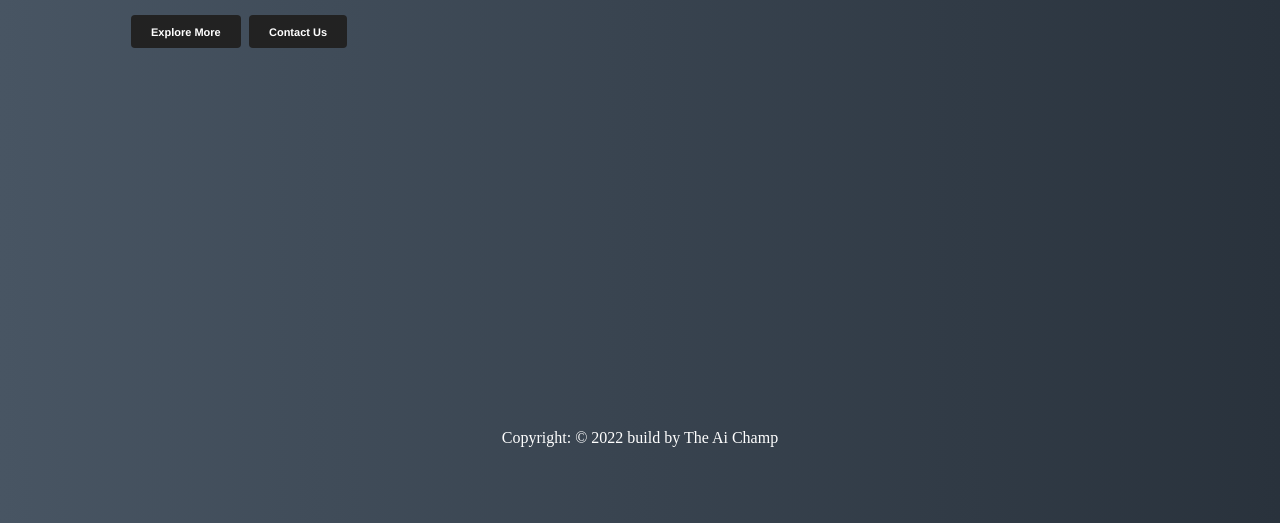
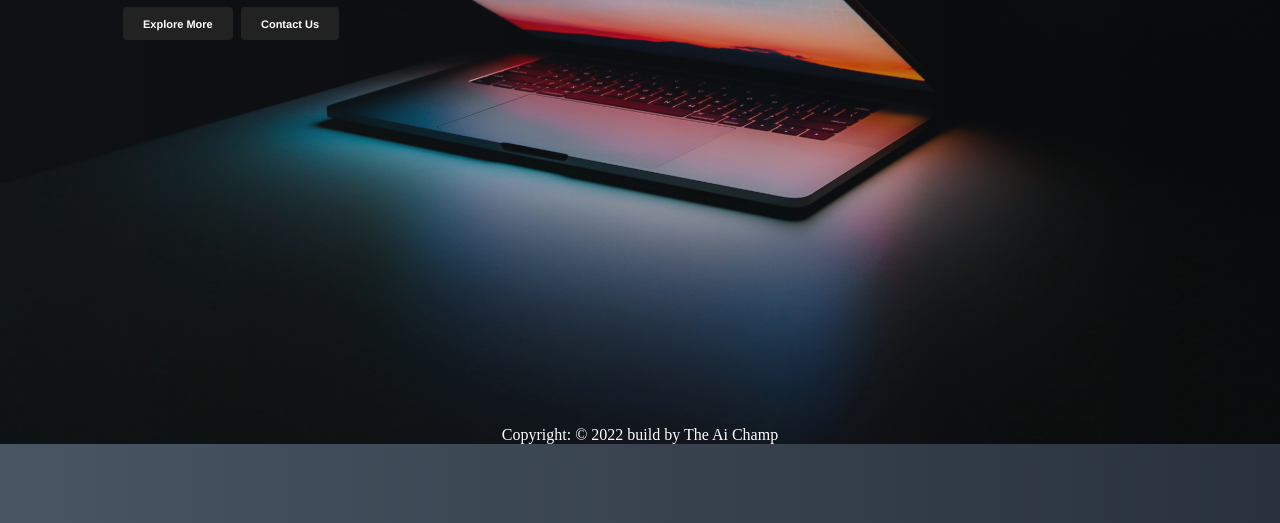
Before and after one commit to GunjanGrunge/aimarket.ml, a plain HTML site: page index.html in a window 1280 px wide. Shown: the part 277-800 px from the top of the page. Drawn offline with Linux system fonts and the light colour scheme.

Commit message:
changes made
added bg image

```diff
--- a/index.css
+++ b/index.css
@@ -10,6 +10,9 @@ font-family: 'Ubuntu', sans-serif; */
 body{
     background: linear-gradient(to right, #485563, #29323c);
     max-height: 50%;
+    position: relative;
+    margin: 0%;
+    padding: 0%;
 }
 
 h1{
@@ -24,6 +27,7 @@ h1{
     align-items: center;
     font-family: 'Ubuntu', sans-serif;
     justify-content: space-evenly;
+    position: relative;
 }
 
 .item {
@@ -87,4 +91,15 @@ h1{
 .copyright a{
     text-decoration: none;
     color: white;
+    margin: auto;
 }
+
+body::before{
+    background: url(/images/ales-nesetril-Im7lZjxeLhg-unsplash.jpg) no-repeat center/cover;
+    content: " ";
+    position: absolute;
+    height: 100%;
+    width: 100%;
+    z-index: -1;
+    opacity: 0.8;
+}
--- a/index.html
+++ b/index.html
@@ -10,7 +10,7 @@
     <link rel="stylesheet" href="https://cdnjs.cloudflare.com/ajax/libs/font-awesome/6.1.2/css/all.css"
         integrity="sha512-9nqhm3FWfB00id4NJpxK/wV1g9P2QfSsEPhSSpT+6qrESP6mpYbTfpC+Jvwe2XY27K5mLwwrqYuzqMGK5yC9/Q=="
         crossorigin="anonymous" referrerpolicy="no-referrer" />
-    <title> <a href="./index.html">Ai Market</a></title>
+    <title> Ai Market </title>
 
 </head>
 
```
Also changed, not shown: images/ales-nesetril-Im7lZjxeLhg-unsplash.jpg (added), images/bL67Fm.jpg (added).
